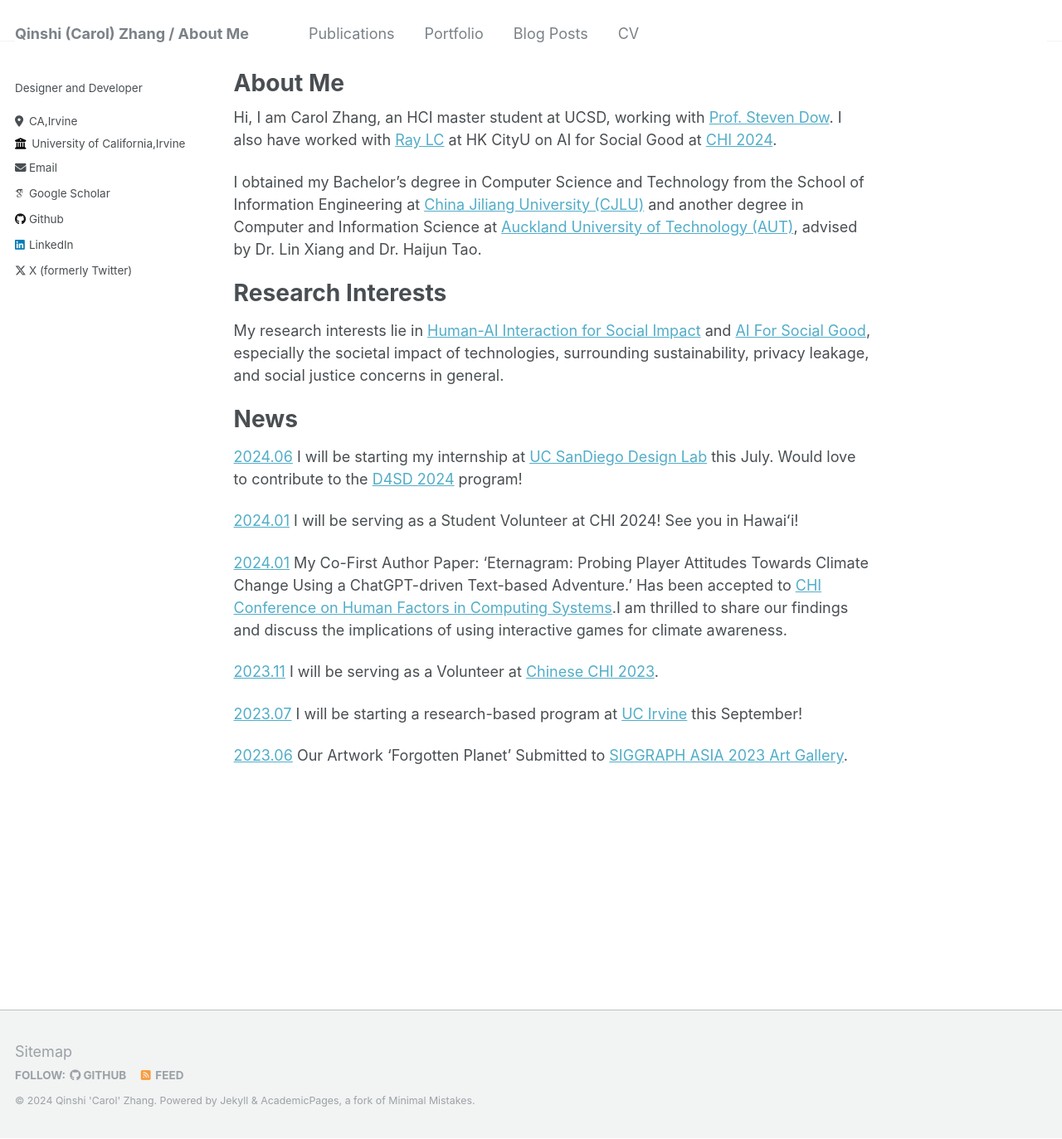
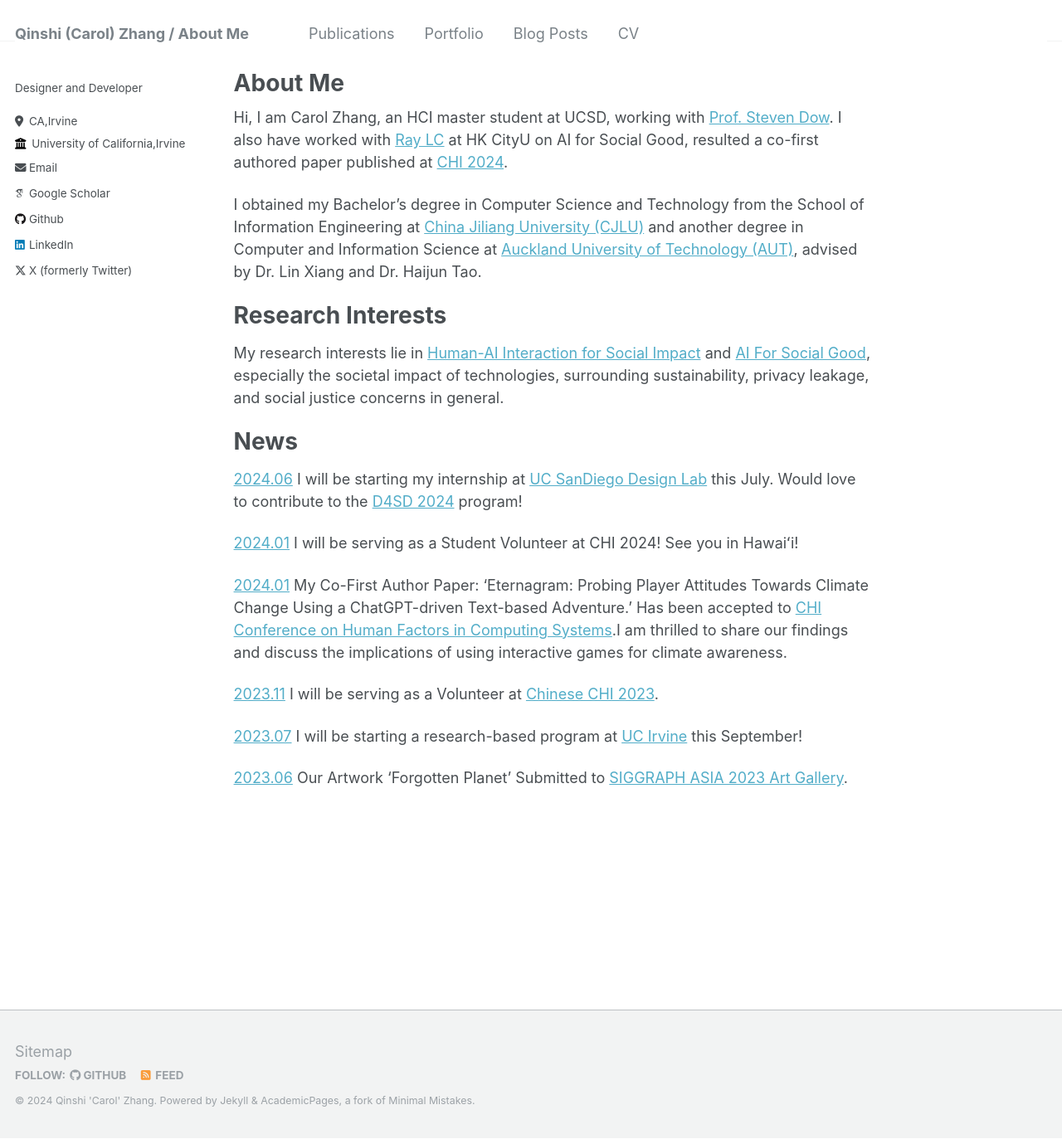
Before and after one commit to Carolzhangzz/AcademicWeb, a Jekyll site: the page built from _pages/about.md, in a window 1280 px wide and 1373 px high. Shown: the whole window at 83% size. Built offline with Jekyll 4.4.1, drawn with Linux system fonts in a browser that asks for light colours; some web fonts are replaced.

Commit message:
Update about.md

```diff
--- a/_pages/about.md
+++ b/_pages/about.md
@@ -8,7 +8,7 @@ redirect_from:
 ---
 
 
-Hi, I am Carol Zhang, an HCI master student at UCSD, working with [Prof. Steven Dow](https://spdow.ucsd.edu/). I also have worked with [Ray LC](https://www.scm.cityu.edu.hk/people/ray-lc) at HK CityU on AI for Social Good at [CHI 2024](https://dl.acm.org/doi/abs/10.1145/3613904.3642850).
+Hi, I am Carol Zhang, an HCI master student at UCSD, working with [Prof. Steven Dow](https://spdow.ucsd.edu/). I also have worked with [Ray LC](https://www.scm.cityu.edu.hk/people/ray-lc) at HK CityU on AI for Social Good, resulted a co-first authored paper published at [CHI 2024](https://dl.acm.org/doi/abs/10.1145/3613904.3642850).
 
 I obtained my Bachelor’s degree in Computer Science and Technology from the School of Information Engineering at [China Jiliang University (CJLU)](https://english.cjlu.edu.cn/) and another degree in Computer and Information Science at [Auckland University of Technology (AUT)](https://www.aut.ac.nz/), advised by Dr. Lin Xiang and Dr. Haijun Tao.
 
```
